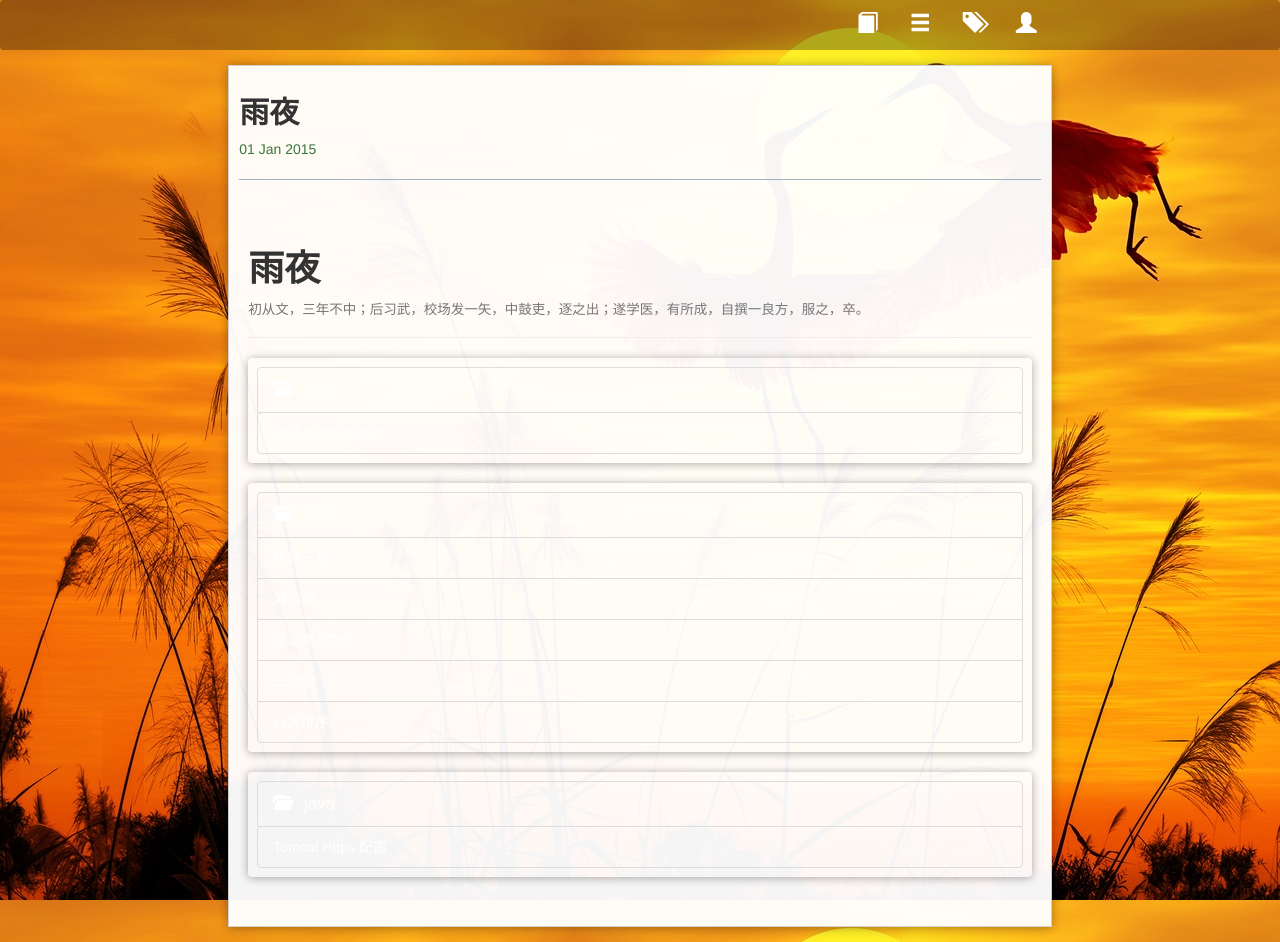
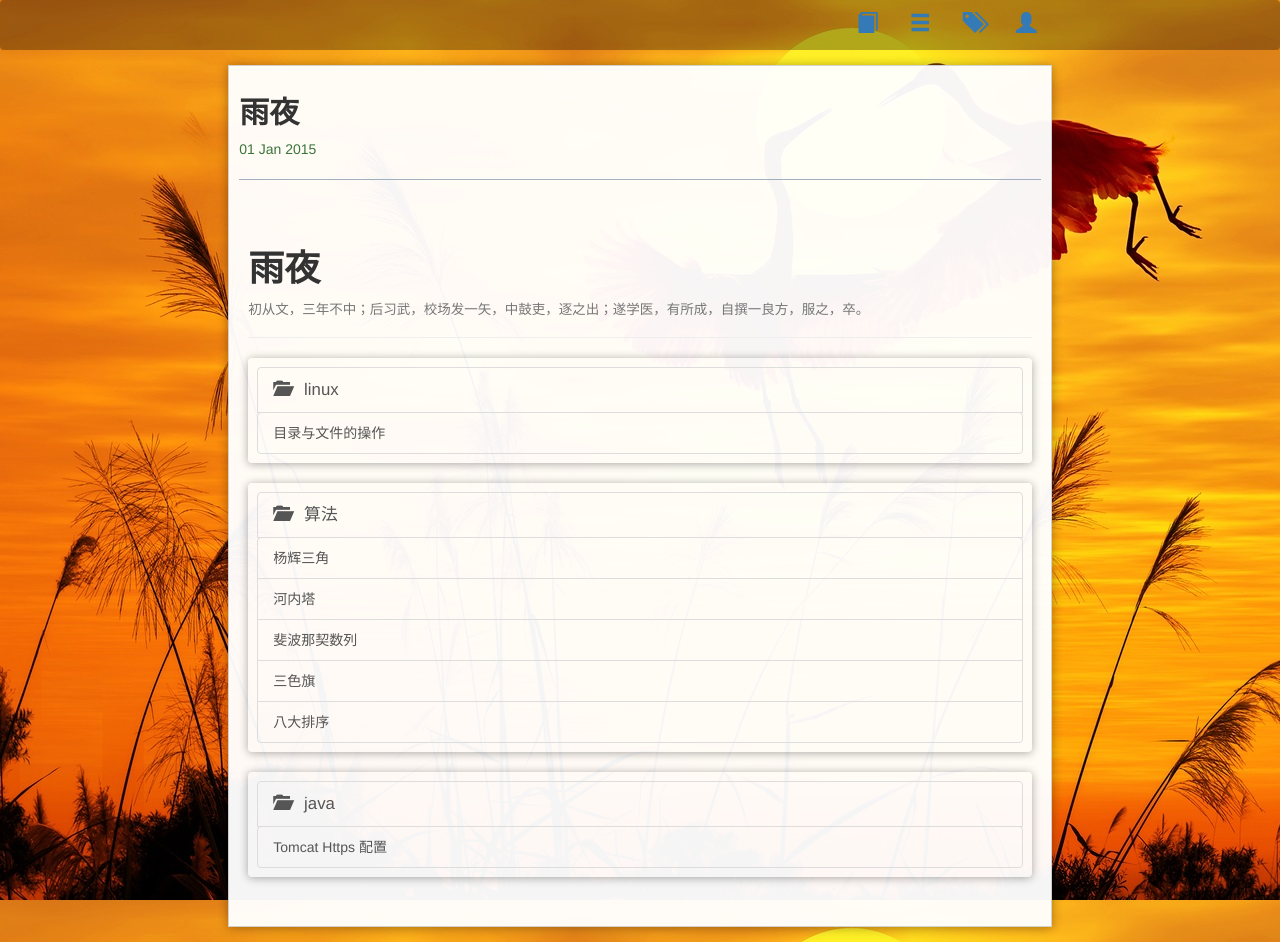
Before and after one commit to bit-ranger/blog, a Jekyll site: the page built from index.html, in a window 1280 px wide and 942 px high. Built offline with Jekyll 4.4.1, drawn with Linux system fonts in a browser that asks for light colours; nearby versions of some CDN libraries; Markdown is read by kramdown in place of the engine named in the settings.

Commit message:
Update style.css

```diff
--- a/css/style.css
+++ b/css/style.css
@@ -48,12 +48,6 @@ h1,h2,h3,h4,h5,h6 {
 .clear-background {
   background: none;
 }
-nav .glyphicon {
-  color:#fff;
-}
-a.list-group-item {
-color: #fff;
-}
 .shadow {
   box-shadow: 0 1px 10px rgba(0,0,0,0.33333);
 }
```
